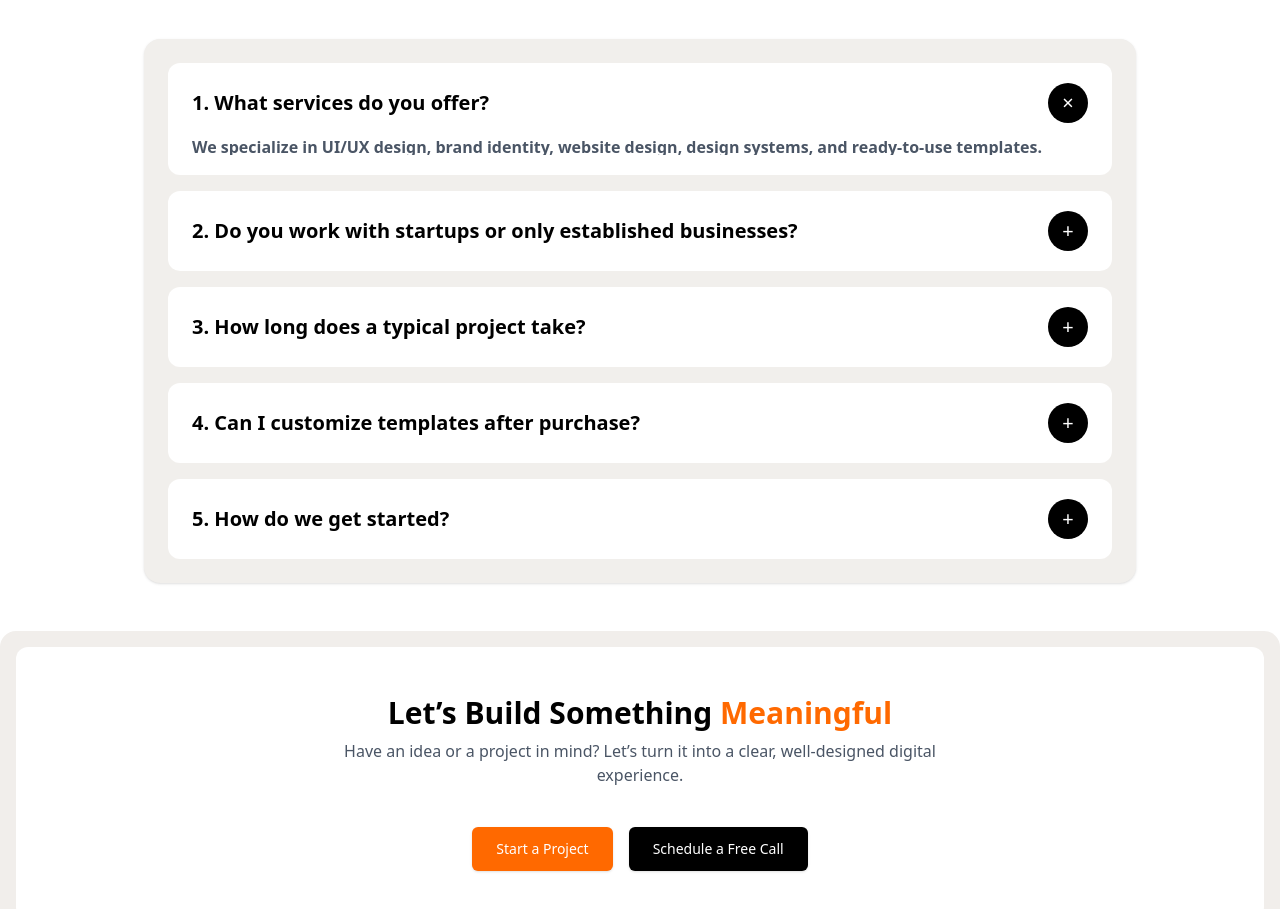
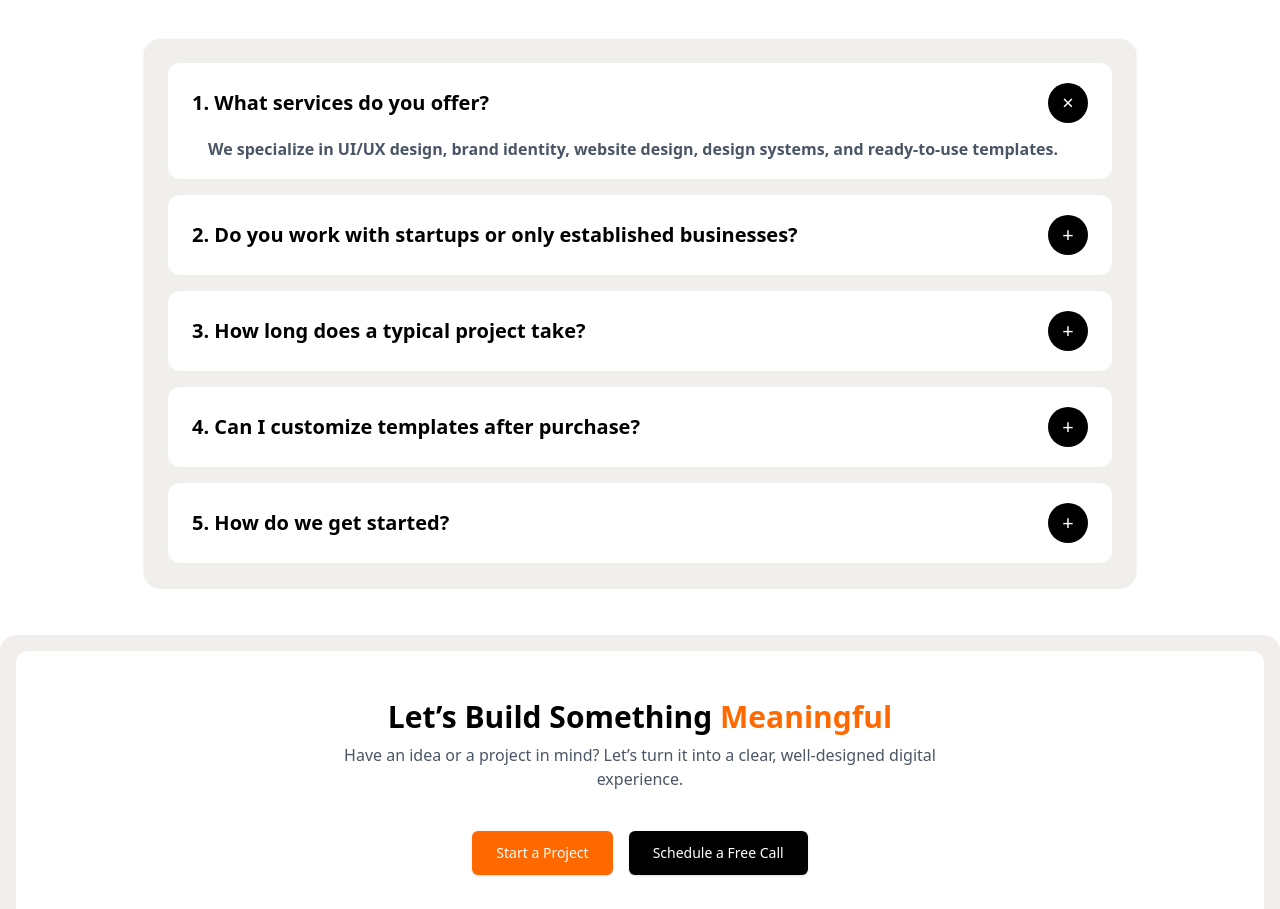
Before and after one commit to AnkitWariyal2004/components, a Next.js app: page / in a window 1280 px wide. Shown: the part 5320-6229 px from the top of the page. Built offline with nearby package versions, Linux system fonts and the light colour scheme.

Commit message:
faq section chnaged little bit

```diff
--- a/components/FaqSection.jsx
+++ b/components/FaqSection.jsx
@@ -71,7 +71,7 @@ export default function FaqSection() {
                                         className={`grid transition-all duration-300 ease-in-out ${isOpen ? "grid-rows-[1fr] mt-4" : "grid-rows-[0fr]"
                                             }`}
                                     >
-                                        <div className="overflow-hidden text-gray-600 text-base leading-none font-semibold">
+                                        <div className=" ml-4 overflow-hidden text-gray-600 text-md leading-tight font-semibold">
                                             {item.a}
                                         </div>
                                     </div>
```
